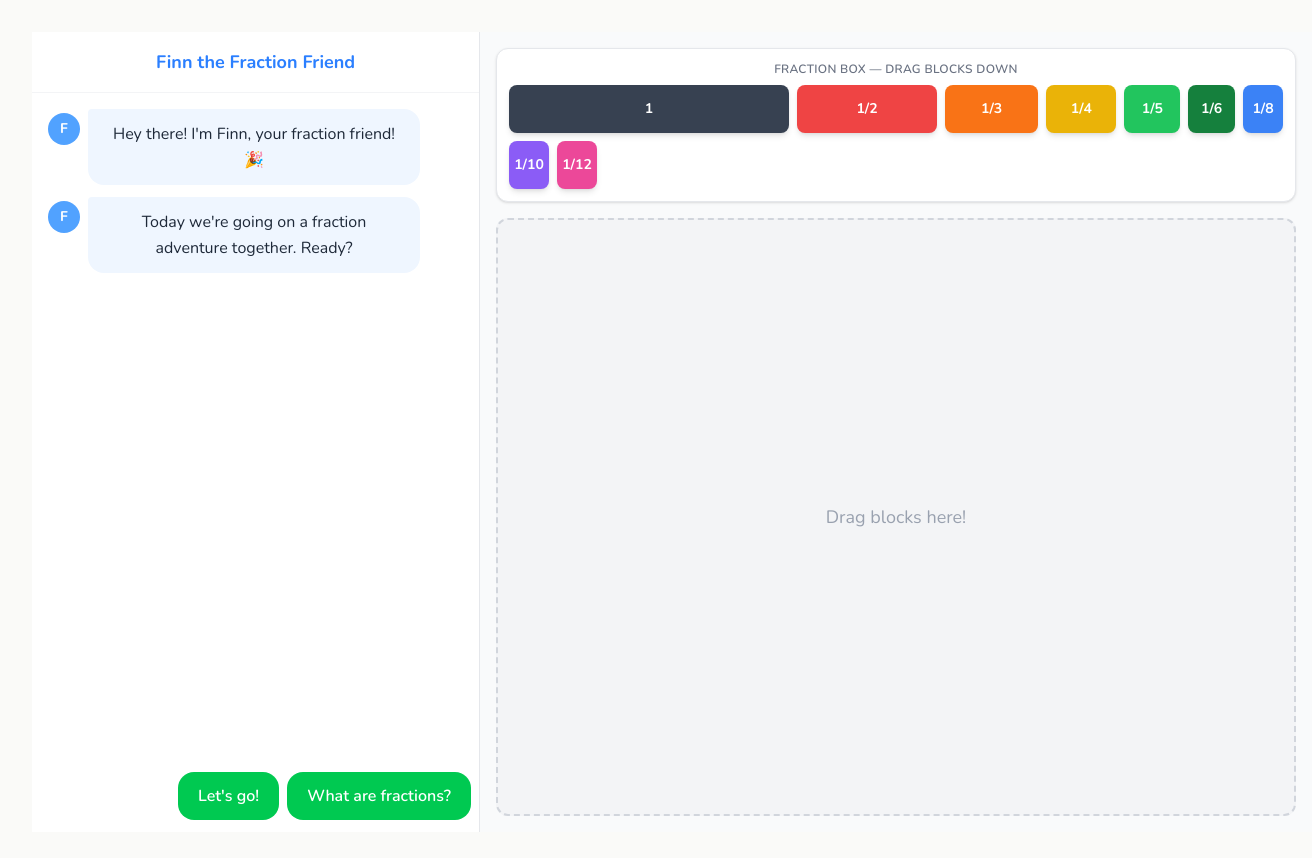
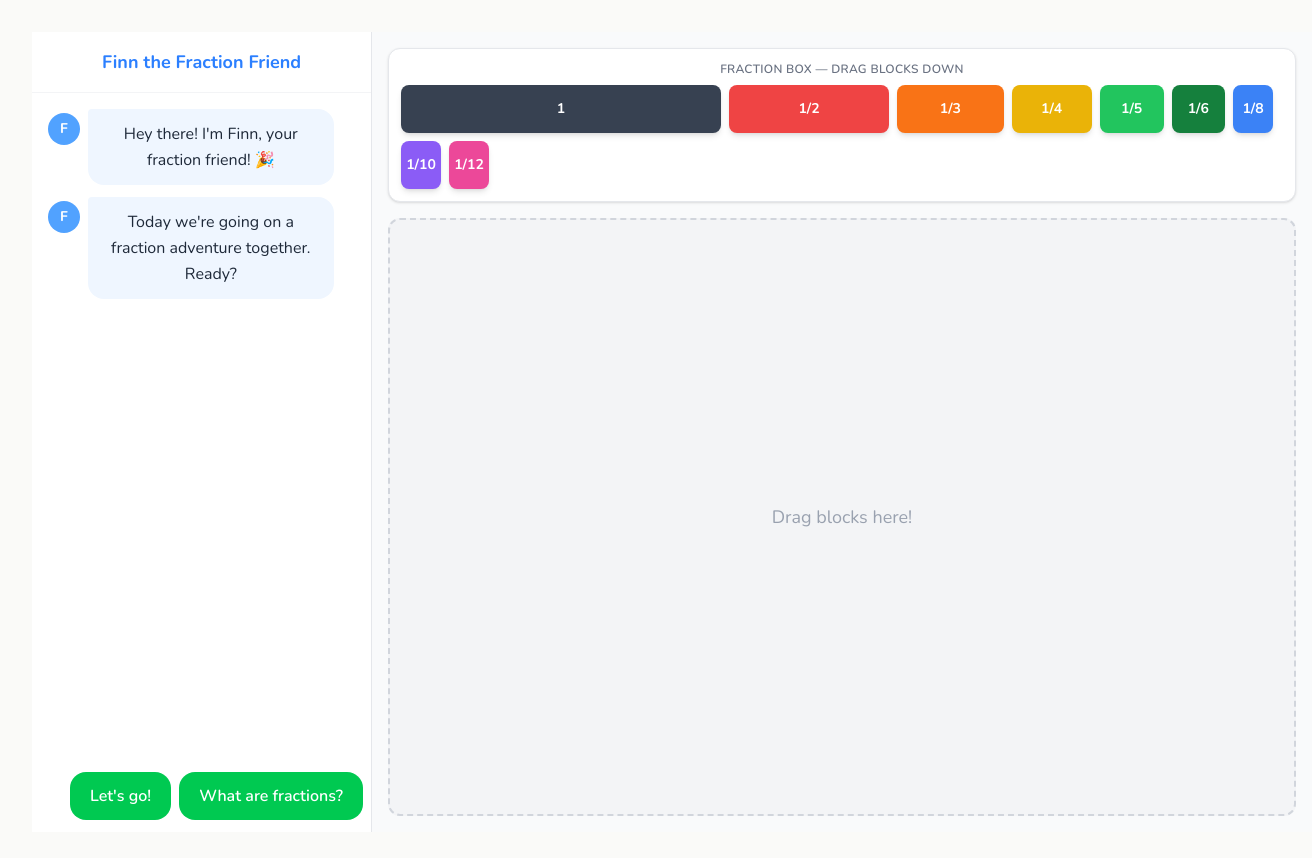
Before and after one commit to helloblair/synthesis-tutor, a React (Vite) app: page / in a window 1280 px wide. Shown: the top 858 px of the page, 1312 px wide, since content can reach past the window. After the commit the page ends 800 px from the top, so only its background shows below. Built offline with nearby package versions, Linux system fonts and the light colour scheme.

Commit message:
style: optimize layout for iPad 1024px screen

```diff
--- a/src/App.tsx
+++ b/src/App.tsx
@@ -11,7 +11,7 @@
 import { lessonScript } from './data/lessonScript';
 import './App.css';
 
-const BASE_WIDTH = 280;
+const BASE_WIDTH = 320;
 
 function TutorPanel() {
   const { state, startLesson, selectOption } = useConversation();
@@ -22,7 +22,7 @@
   }, []);
 
   return (
-    <div className="w-[35%] h-full bg-white border-r border-gray-200 flex flex-col">
+    <div className="w-[340px] min-w-[340px] h-full bg-white border-r border-gray-200 flex flex-col">
       <div className="p-4 border-b border-gray-100">
         <h2 className="text-lg font-bold text-blue-500">Finn the Fraction Friend</h2>
       </div>
@@ -59,7 +59,7 @@
   };
 
   return (
-    <div className="w-[65%] h-full bg-gray-50 p-4 flex flex-col gap-4">
+    <div className="flex-1 h-full bg-gray-50 p-4 flex flex-col gap-4 overflow-hidden">
       <DndContext sensors={sensors} onDragEnd={handleDragEnd}>
         <FractionPalette baseWidth={BASE_WIDTH} />
         <Workspace baseWidth={BASE_WIDTH} />
@@ -72,7 +72,7 @@
   return (
     <ConversationProvider>
       <ManipulativeProvider>
-        <div className="flex h-screen w-screen overflow-hidden">
+        <div className="flex h-[100dvh] w-screen overflow-hidden">
           <TutorPanel />
           <ManipulativePanel />
           <CelebrationOverlay />
--- a/src/index.css
+++ b/src/index.css
@@ -2,6 +2,8 @@
 
 * {
   font-family: 'Nunito', sans-serif;
+  -webkit-user-select: none;
+  user-select: none;
 }
 
 body {
@@ -9,4 +11,13 @@
   -webkit-tap-highlight-color: transparent;
   -webkit-touch-callout: none;
   overscroll-behavior: none;
+  overflow: hidden;
+  position: fixed;
+  width: 100%;
+  height: 100%;
 }
+
+#root {
+  width: 100%;
+  height: 100%;
+}
```
